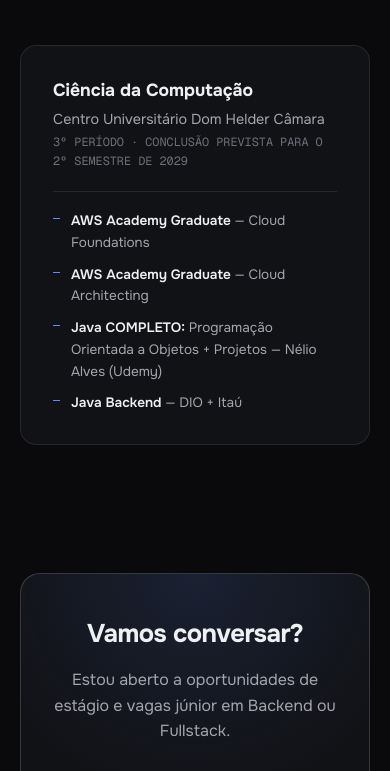
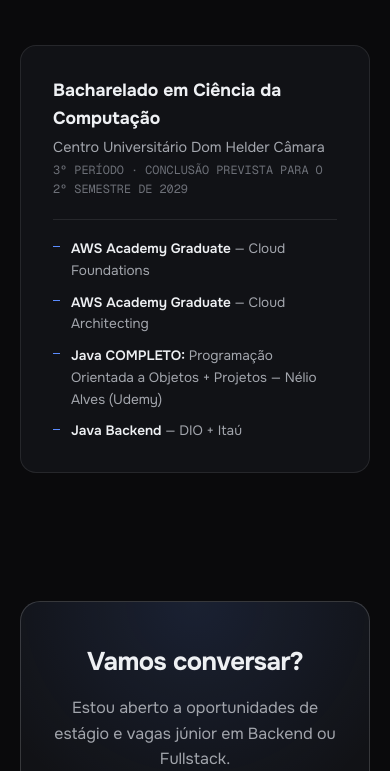
Before and after one commit to kauaazn/portfolio, a plain HTML site: page index.html in a window 390 px wide. Shown: the part 10128-10899 px from the top of the page. Drawn offline with nearby package versions, Linux system fonts and the light colour scheme.

Commit message:
Reconcile resume PDF with the actual CV and fix degree title
Add phone number and Idiomas to the generated resume PDF, drop the
Delivery Agent entry to match the user's real CV (it is in progress
and not part of their own curated resume, but stays on the site's
Projects section where it is labeled accordingly), and use the exact
degree name (Bacharelado em Ciência da Computação) on the site's
education card.

Co-Authored-By: Claude Sonnet 5 <noreply@anthropic.com>
Claude-Session: https://claude.ai/code/session_011V6YfSQ7pxmZnkzSzepLKz

```diff
--- a/index.html
+++ b/index.html
@@ -591,7 +591,7 @@ footer a:hover{color:var(--ink-dim)}
       <h2 class="title">Formação e certificações</h2>
     </div>
     <div class="edu-card reveal">
-      <p class="degree">Ciência da Computação</p>
+      <p class="degree">Bacharelado em Ciência da Computação</p>
       <p class="school">Centro Universitário Dom Helder Câmara</p>
       <p class="period">3º PERÍODO · CONCLUSÃO PREVISTA PARA O 2º SEMESTRE DE 2029</p>
       <ul class="certs">
```
Also changed, not shown: 1 other file.
